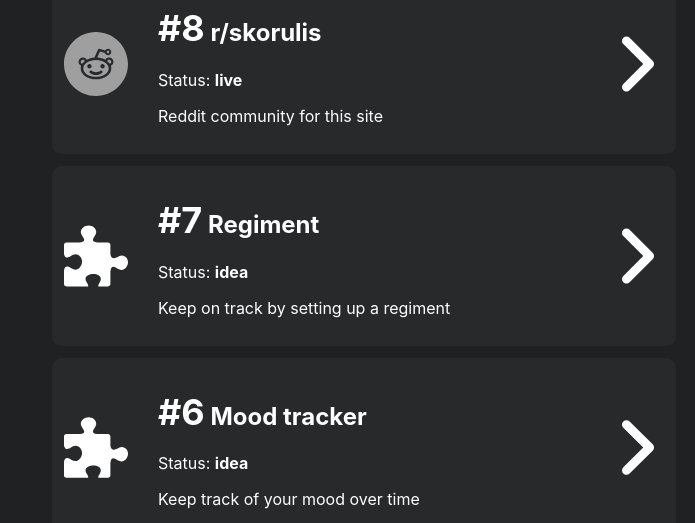
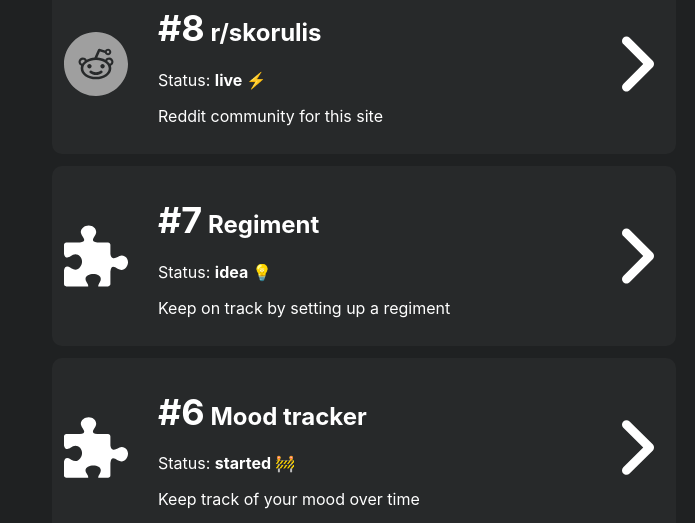
Before and after one commit to skorulis/projects.skorulis.com, a React (Create React App) app: page /#/ in a window 1280 px wide. Shown: the part 157-680 px from the top of the page, without its empty margins (0-695 px from the left). Built offline with nearby package versions, Linux system fonts and the light colour scheme.

Commit message:
Add status icon

```diff
--- a/src/data/project5.md
+++ b/src/data/project5.md
@@ -6,14 +6,15 @@ If you want to get better at something it's important to keep track of where you
 
 There's a few other apps out there that do this, but the bar isn't too high.
 
-### Next
+### Prioritised backlog
 
-* Build an offline version capable of tracking arbitrary activities
+* Show the number of reps on the main page instead of just weight
+* Show graphs for volume and variant records
+* Allow adding new activities
 
 ### Future possibilities
 
 * Social interaction and sharing data between devices
-* Expanding to be a general exercise tracker
 
 ### Tech
 
--- a/src/data/projects.json
+++ b/src/data/projects.json
@@ -81,7 +81,7 @@
         "icon": "/icons/unknown.svg",
         "name": "Mood tracker",
         "shortBrief": "Keep track of your mood over time",
-        "status": "idea",
+        "status": "started",
         "lastUpdate": "2022-10-23",
         "images": [],
         "sourceCode": [
--- a/src/model/Project.ts
+++ b/src/model/Project.ts
@@ -23,4 +23,5 @@ export enum Status {
     live = "live",
     hiatus = "hiatus",
     abandoned = "abandoned"
+
 }
--- a/src/scene/ProjectCell.tsx
+++ b/src/scene/ProjectCell.tsx
@@ -1,5 +1,5 @@
 import { Component } from "react";
-import { Project } from "../model/Project";
+import { Project, Status } from "../model/Project";
 import CSS from 'csstype';
 import { Color } from "../Theme"
 
@@ -32,7 +32,7 @@ export class ProjectCell extends Component<ProjectCellProps, {}> {
             <ProjectImage url={this.props.project.icon} />
             <div >
                 <h2><span className="number">{this.numberString()}</span> {this.props.project.name}</h2>
-                <p>Status: <b>{this.props.project.status}</b></p>
+                {this.status()}
                 <p>{this.props.project.shortBrief}</p>
             </div>
             <img src={"assets/chevron.svg"} width={32} className="logoColor" style={arrowStyle}  />
@@ -40,10 +40,33 @@ export class ProjectCell extends Component<ProjectCellProps, {}> {
         </div>
     }
 
+    status() {
+        return <p>Status: <b>{this.props.project.status} {this.statusIcon()}</b></p>
+    }
+
     // Computed values
 
     numberString() {
         return `#${this.props.project.id}`
+    }
+
+    statusIcon(): string {
+        switch (this.props.project.status) {
+            case Status.idea:
+                return "💡"
+            case Status.started:
+                return "🚧"
+            case Status.preAlpha:
+                return "(α)"
+            case Status.alpha:
+                return "(α)"
+            case Status.beta:
+                return "(β)"
+            case Status.live:
+                return "⚡"
+            default:
+                return ""
+        }
     }
 
 }
```
Also changed, not shown: src/data/project2.md (+4 -4 lines).
